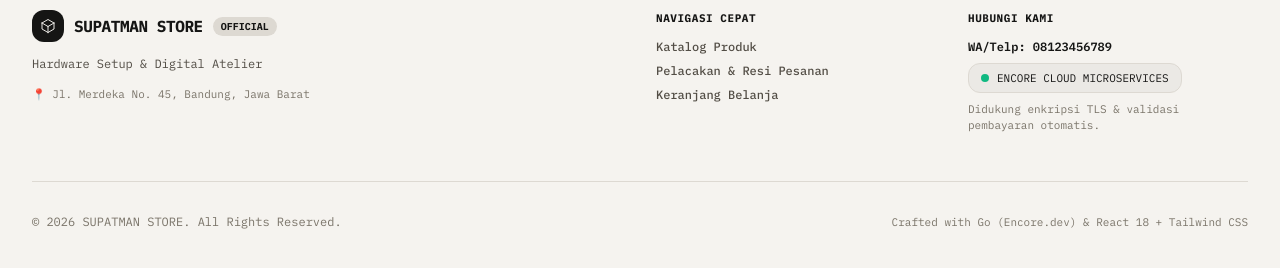
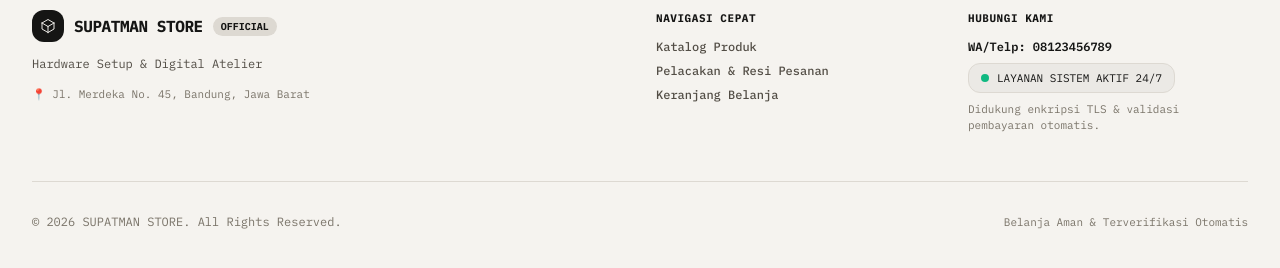
Before and after one commit to dedislametsupatman/event-driven-architecture-starter, a React (Vite) app in the folder frontend/: page / in a window 1280 px wide. Shown: the part 1438-1706 px from the top of the page. Built offline with nearby package versions, Linux system fonts and the light colour scheme; no server answers.

Commit message:
fix(ui): remove encore brandings and update footer to professional ecommerce badges

```diff
--- a/frontend/src/AdminCMS.tsx
+++ b/frontend/src/AdminCMS.tsx
@@ -2524,7 +2524,7 @@ export const AdminCMS: React.FC<AdminCMSProps> = ({ onBackToStore, userRole }) =
                               Klik untuk Upload Foto dari Komputer
                             </p>
                             <p className="text-[11px] text-slate-500 mt-1">
-                              File otomatis tersimpan di Encore Object Storage Bucket (PNG, JPG, WebP max 10MB)
+                              File otomatis tersimpan di Cloud Storage Bucket (PNG, JPG, WebP max 10MB)
                             </p>
                           </div>
                         )}
--- a/frontend/src/App.tsx
+++ b/frontend/src/App.tsx
@@ -1350,7 +1350,7 @@ export default function App() {
                 )}
                 <div className="inline-flex items-center gap-2 px-3 py-1.5 rounded-xl bg-[#ebe9e5] border border-[#ddd9d2] text-[11px] font-mono text-[#151514]">
                   <span className="w-2 h-2 rounded-full bg-emerald-500"></span>
-                  <span>ENCORE CLOUD MICROSERVICES</span>
+                  <span>LAYANAN SISTEM AKTIF 24/7</span>
                 </div>
                 <p className="text-[11px] text-[#7a7469]">
                   Didukung enkripsi TLS &amp; validasi pembayaran otomatis.
@@ -1361,7 +1361,7 @@ export default function App() {
 
           <div className="pt-8 flex flex-col sm:flex-row items-center justify-between gap-4 text-xs text-[#7a7469] font-mono">
             <p>© {new Date().getFullYear()} {storeSettings.store_name || "Supatman Store"}. All Rights Reserved.</p>
-            <p className="text-[11px]">Crafted with Go (Encore.dev) &amp; React 18 + Tailwind CSS</p>
+            <p className="text-[11px]">Belanja Aman &amp; Terverifikasi Otomatis</p>
           </div>
         </div>
       </footer>
```
Also changed, not shown: 3 other files (tests, documents, lock files or other folders).
